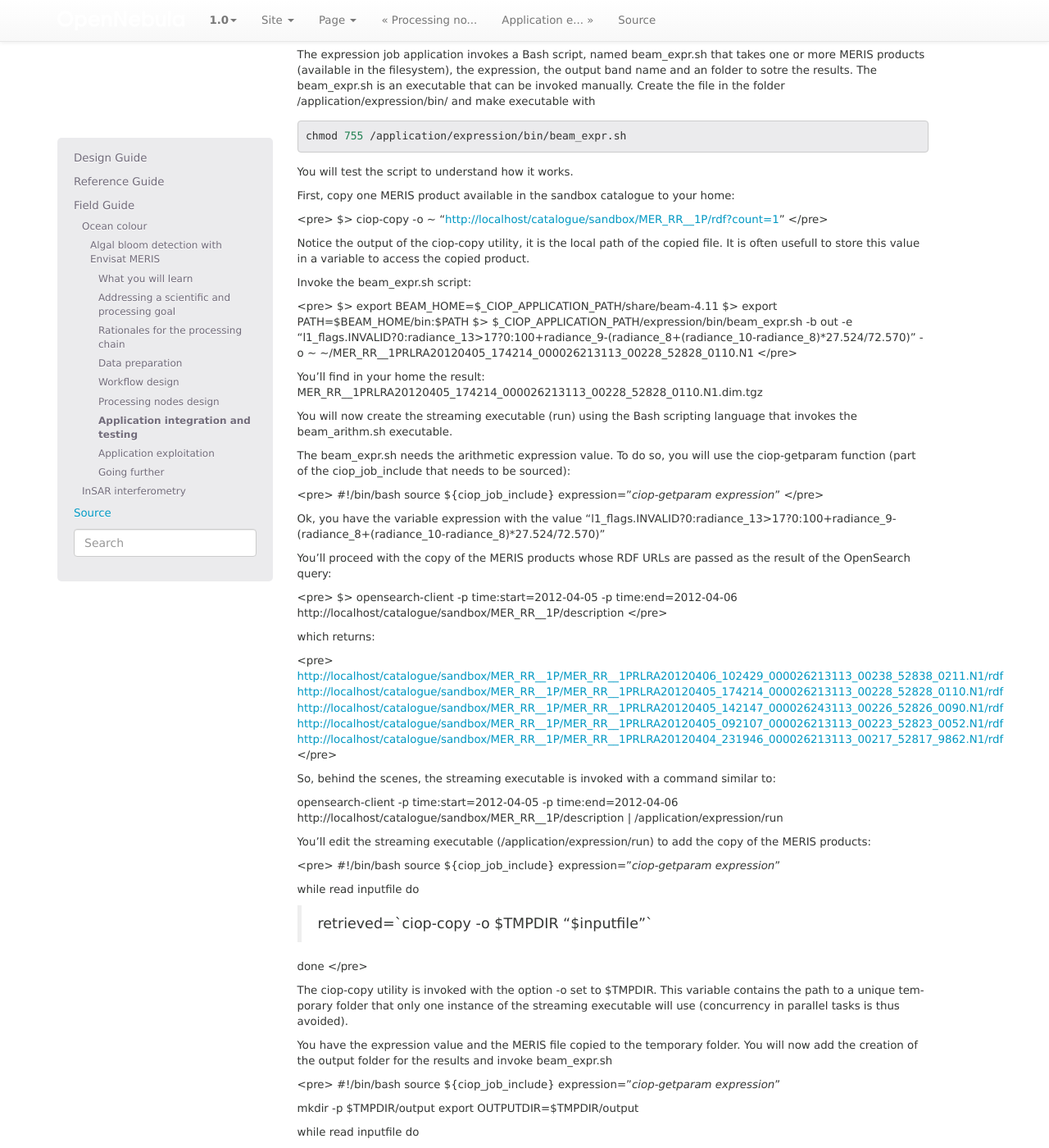
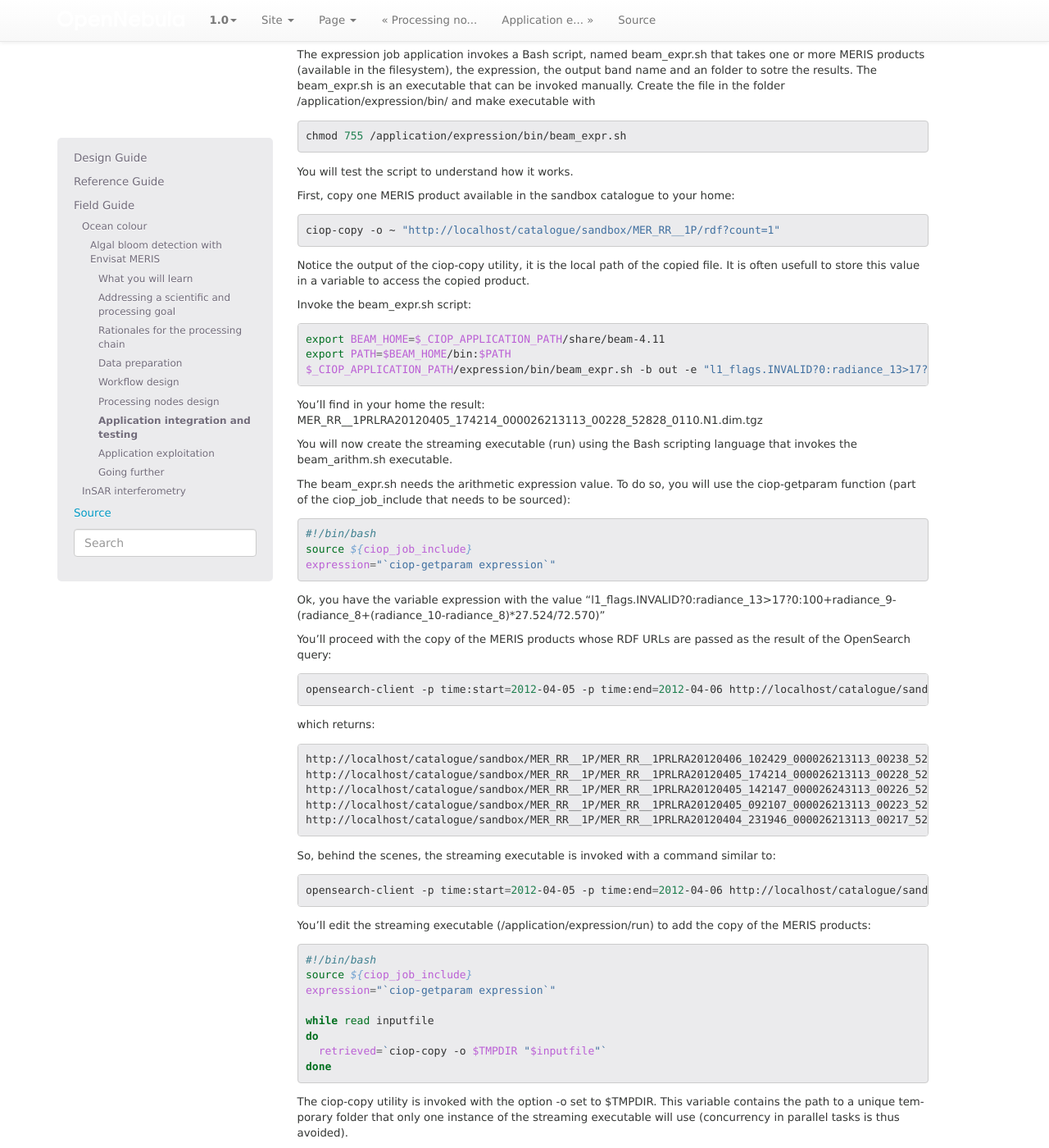
Before and after one commit to Terradue/doc-developer-sandbox, a Sphinx documentation site: the page built from source/field/ocean_color/lib_beam/testing.rst, in a window 1280 px wide and 1400 px high, scrolled down 1782 px. Shown: the whole window at 82% size. Built offline with Sphinx 7.4.7, drawn with Linux system fonts in a browser that asks for light colours; pages that are not in the unit, such as notebooks, are missing from menus; some of the changed text lies outside the part shown.

Commit message:
Update testing.rst

```diff
--- a/source/field/ocean_color/lib_beam/testing.rst
+++ b/source/field/ocean_color/lib_beam/testing.rst
@@ -125,19 +125,19 @@ You will test the script to understand how it works.
 
 First, copy one MERIS product available in the sandbox catalogue to your home:
 
-<pre>
-$> ciop-copy -o ~ "http://localhost/catalogue/sandbox/MER_RR__1P/rdf?count=1"
-</pre>
+.. code-block:: bash
+
+  ciop-copy -o ~ "http://localhost/catalogue/sandbox/MER_RR__1P/rdf?count=1"
 
 Notice the output of the ciop-copy utility, it is the local path of the copied file. It is often usefull to store this value in a variable to access the copied product.
 
 Invoke the beam_expr.sh script:
 
-<pre>
-$> export BEAM_HOME=$_CIOP_APPLICATION_PATH/share/beam-4.11
-$> export PATH=$BEAM_HOME/bin:$PATH
-$> $_CIOP_APPLICATION_PATH/expression/bin/beam_expr.sh -b out -e "l1_flags.INVALID?0:radiance_13>17?0:100+radiance_9-(radiance_8+(radiance_10-radiance_8)*27.524/72.570)" -o ~ ~/MER_RR__1PRLRA20120405_174214_000026213113_00228_52828_0110.N1
-</pre>
+.. code-block:: bash
+
+  export BEAM_HOME=$_CIOP_APPLICATION_PATH/share/beam-4.11
+  export PATH=$BEAM_HOME/bin:$PATH
+  $_CIOP_APPLICATION_PATH/expression/bin/beam_expr.sh -b out -e "l1_flags.INVALID?0:radiance_13>17?0:100+radiance_9-(radiance_8+(radiance_10-radiance_8)*27.524/72.570)" -o ~ ~/MER_RR__1PRLRA20120405_174214_000026213113_00228_52828_0110.N1
 
 You'll find in your home the result: MER_RR__1PRLRA20120405_174214_000026213113_00228_52828_0110.N1.dim.tgz
 
@@ -145,104 +145,109 @@ You will now create the streaming executable (run) using the Bash scripting lang
 
 The beam_expr.sh needs the arithmetic expression value. To do so, you will use the ciop-getparam function (part of the ciop_job_include that needs to be sourced):
 
-<pre>
-#!/bin/bash
-source ${ciop_job_include}
-expression="`ciop-getparam expression`"
-</pre>
+.. code-block:: bash
+
+  #!/bin/bash
+  source ${ciop_job_include}
+  expression="`ciop-getparam expression`"
 
 Ok, you have the variable expression with the value "l1_flags.INVALID?0:radiance_13>17?0:100+radiance_9-(radiance_8+(radiance_10-radiance_8)*27.524/72.570)"
 
 You'll proceed with the copy of the MERIS products whose RDF URLs are passed as the result of the OpenSearch query:
 
-<pre>
-$> opensearch-client -p time:start=2012-04-05 -p time:end=2012-04-06 http://localhost/catalogue/sandbox/MER_RR__1P/description
-</pre>
+.. code-block:: bash
+
+  opensearch-client -p time:start=2012-04-05 -p time:end=2012-04-06 http://localhost/catalogue/sandbox/MER_RR__1P/description
+
 
 which returns:
 
-<pre>
-http://localhost/catalogue/sandbox/MER_RR__1P/MER_RR__1PRLRA20120406_102429_000026213113_00238_52838_0211.N1/rdf
-http://localhost/catalogue/sandbox/MER_RR__1P/MER_RR__1PRLRA20120405_174214_000026213113_00228_52828_0110.N1/rdf
-http://localhost/catalogue/sandbox/MER_RR__1P/MER_RR__1PRLRA20120405_142147_000026243113_00226_52826_0090.N1/rdf
-http://localhost/catalogue/sandbox/MER_RR__1P/MER_RR__1PRLRA20120405_092107_000026213113_00223_52823_0052.N1/rdf
-http://localhost/catalogue/sandbox/MER_RR__1P/MER_RR__1PRLRA20120404_231946_000026213113_00217_52817_9862.N1/rdf
-</pre>
+.. code-block:: bash
+
+  http://localhost/catalogue/sandbox/MER_RR__1P/MER_RR__1PRLRA20120406_102429_000026213113_00238_52838_0211.N1/rdf
+  http://localhost/catalogue/sandbox/MER_RR__1P/MER_RR__1PRLRA20120405_174214_000026213113_00228_52828_0110.N1/rdf
+  http://localhost/catalogue/sandbox/MER_RR__1P/MER_RR__1PRLRA20120405_142147_000026243113_00226_52826_0090.N1/rdf
+  http://localhost/catalogue/sandbox/MER_RR__1P/MER_RR__1PRLRA20120405_092107_000026213113_00223_52823_0052.N1/rdf
+  http://localhost/catalogue/sandbox/MER_RR__1P/MER_RR__1PRLRA20120404_231946_000026213113_00217_52817_9862.N1/rdf
 
 So, behind the scenes, the streaming executable is invoked with a command similar to:
 
-opensearch-client -p time:start=2012-04-05 -p time:end=2012-04-06 http://localhost/catalogue/sandbox/MER_RR__1P/description | /application/expression/run
+.. code-block:: bash
+
+  opensearch-client -p time:start=2012-04-05 -p time:end=2012-04-06 http://localhost/catalogue/sandbox/MER_RR__1P/description | /application/expression/run
 
 You'll edit the streaming executable (/application/expression/run) to add the copy of the MERIS products:
 
-<pre>
-#!/bin/bash
-source ${ciop_job_include}
-expression="`ciop-getparam expression`"
+.. code-block:: bash
 
-while read inputfile
-do
-  retrieved=`ciop-copy -o $TMPDIR "$inputfile"`
-done
-</pre>
+  #!/bin/bash
+  source ${ciop_job_include}
+  expression="`ciop-getparam expression`"
+
+  while read inputfile
+  do
+    retrieved=`ciop-copy -o $TMPDIR "$inputfile"`
+  done
 
 The ciop-copy utility is invoked with the option -o set to $TMPDIR. This variable contains the path to a unique temporary folder that only one instance of the streaming executable will use (concurrency in parallel tasks is thus avoided).
 
 You have the expression value and the MERIS file copied to the temporary folder. You will now add the creation of the output folder for the results and invoke beam_expr.sh
 
-<pre>
-#!/bin/bash
-source ${ciop_job_include}
-expression="`ciop-getparam expression`"
+.. code-block:: bash
+  #!/bin/bash
+  source ${ciop_job_include}
+  expression="`ciop-getparam expression`"
 
-mkdir -p $TMPDIR/output
-export OUTPUTDIR=$TMPDIR/output
+  mkdir -p $TMPDIR/output
+  export OUTPUTDIR=$TMPDIR/output
 
-while read inputfile
-do
-  retrieved=`ciop-copy -o $TMPDIR "$inputfile"`
-  $_CIOP_APPLICATION_PATH/expression/bin/beam_expr.sh -o $OUTPUTDIR -e "$expression" -b out $retrieved 1>&2
-done
-</pre>
+  while read inputfile
+  do
+    retrieved=`ciop-copy -o $TMPDIR "$inputfile"`
+    $_CIOP_APPLICATION_PATH/expression/bin/beam_expr.sh -o $OUTPUTDIR -e "$expression" -b out $retrieved 1>&2
+  done
+
 
 If this streaming executable is run, the $OUTPUTDIR folder will contain all the beam_expr.sh results, in order to make these available in the distributed file system, these have to be published with the ciop-publish utility.
 After the publication to the distributed filesystem, the input and output are no longer needed, so you will free the space and leave the environment clean for the next MERIS product to be processed.
 ciop-publish plays another important role: it tells the framework what has been produced (in practical terms, the inputs of the next node: node_arrange).
 
-<pre>
-#!/bin/bash
-source ${ciop_job_include}
-expression="`ciop-getparam expression`"
+.. code-block:: bash
 
-mkdir -p $TMPDIR/output
-export OUTPUTDIR=$TMPDIR/output
+  #!/bin/bash
+  source ${ciop_job_include}
+  expression="`ciop-getparam expression`"
 
-while read inputfile
-do
-  retrieved=`ciop-copy -o $TMPDIR "$inputfile"`
-  $_CIOP_APPLICATION_PATH/expression/bin/beam_expr.sh -o $OUTPUTDIR -e "$expression" -b out $retrieved 1>&2
-  ciop-publish $OUTPUTDIR/*.tgz
-  rm -fr $retrieved $OUTPUTDIR/*.tgz
-done
-</pre>
+  mkdir -p $TMPDIR/output
+  export OUTPUTDIR=$TMPDIR/output
+
+  while read inputfile
+  do
+    retrieved=`ciop-copy -o $TMPDIR "$inputfile"`
+    $_CIOP_APPLICATION_PATH/expression/bin/beam_expr.sh -o $OUTPUTDIR -e "$expression" -b out $retrieved 1>&2
+    ciop-publish $OUTPUTDIR/*.tgz
+    rm -fr $retrieved $OUTPUTDIR/*.tgz
+  done
 
 You're done! The streaming executable of the job template expression is created.
 The streaming executable can of course be enhanced with the error handling, checks on the outcomes of the commands, etc.
 The final expression node template streaming executable is attached and includes extended comments.
 
-h3. Simulating and testing
+Simulating and testing
+**********************
 
-
-h4. node_expression simulation and testing
+node_expression simulation and testing
+--------------------------------------
 
 The node_expression will produce:
 
-<pre>
-MER_RR__1PRLRA20120406_102429_000026213113_00238_52838_0211.N1.dim.tgz
-MER_RR__1PRLRA20120405_174214_000026213113_00228_52828_0110.N1.dim.tgz
-MER_RR__1PRLRA20120405_142147_000026243113_00226_52826_0090.N1.dim.tgz
-MER_RR__1PRLRA20120405_092107_000026213113_00223_52823_0052.N1.dim.tgz
-MER_RR__1PRLRA20120404_231946_000026213113_00217_52817_9862.N1.dim.tgz
-</pre>
+.. code-block:: bash
+
+  MER_RR__1PRLRA20120406_102429_000026213113_00238_52838_0211.N1.dim.tgz
+  MER_RR__1PRLRA20120405_174214_000026213113_00228_52828_0110.N1.dim.tgz
+  MER_RR__1PRLRA20120405_142147_000026243113_00226_52826_0090.N1.dim.tgz
+  MER_RR__1PRLRA20120405_092107_000026213113_00223_52823_0052.N1.dim.tgz
+  MER_RR__1PRLRA20120404_231946_000026213113_00217_52817_9862.N1.dim.tgz
+
 
 These files are all available in the distributed filesystem.
```
